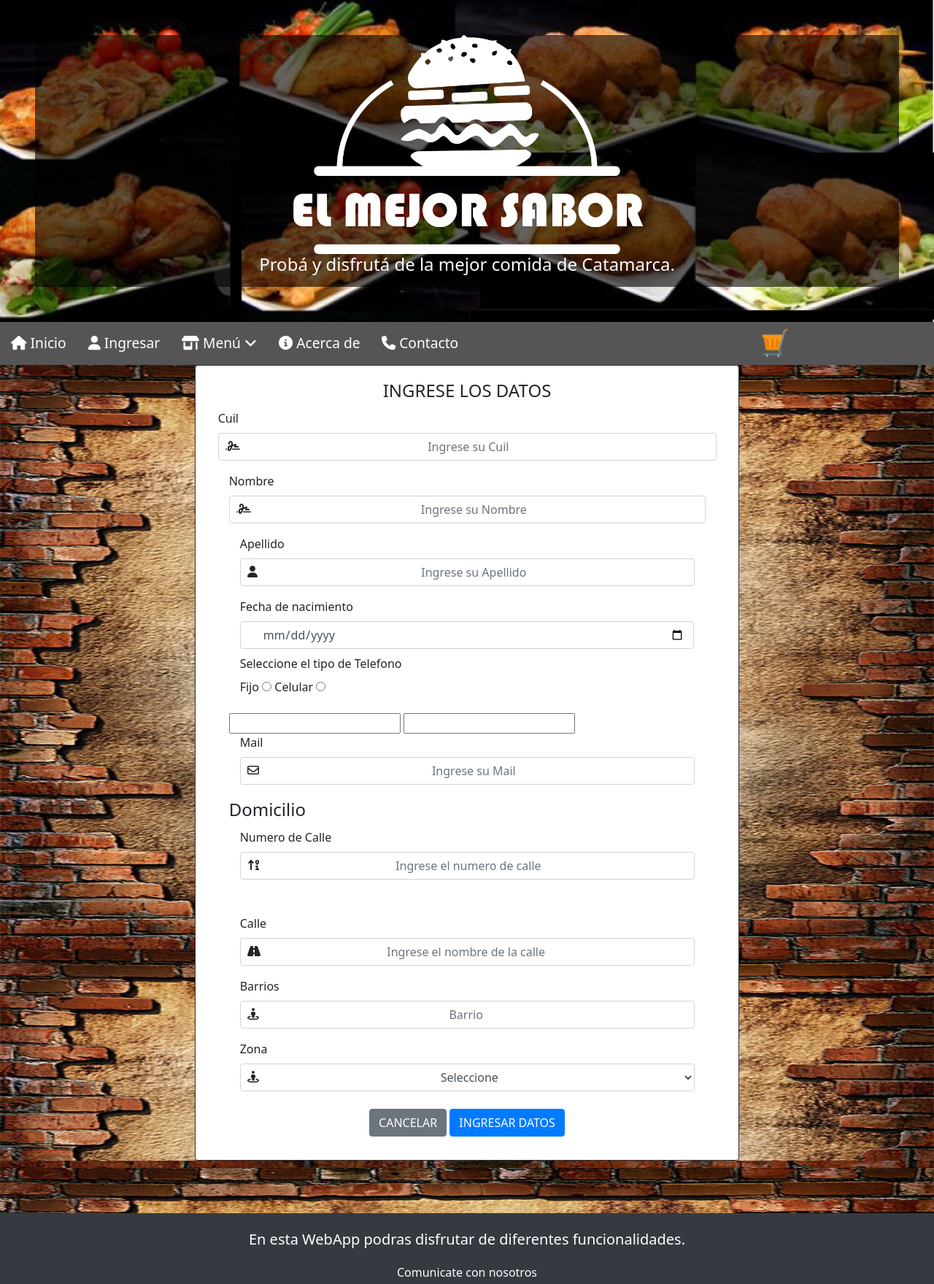
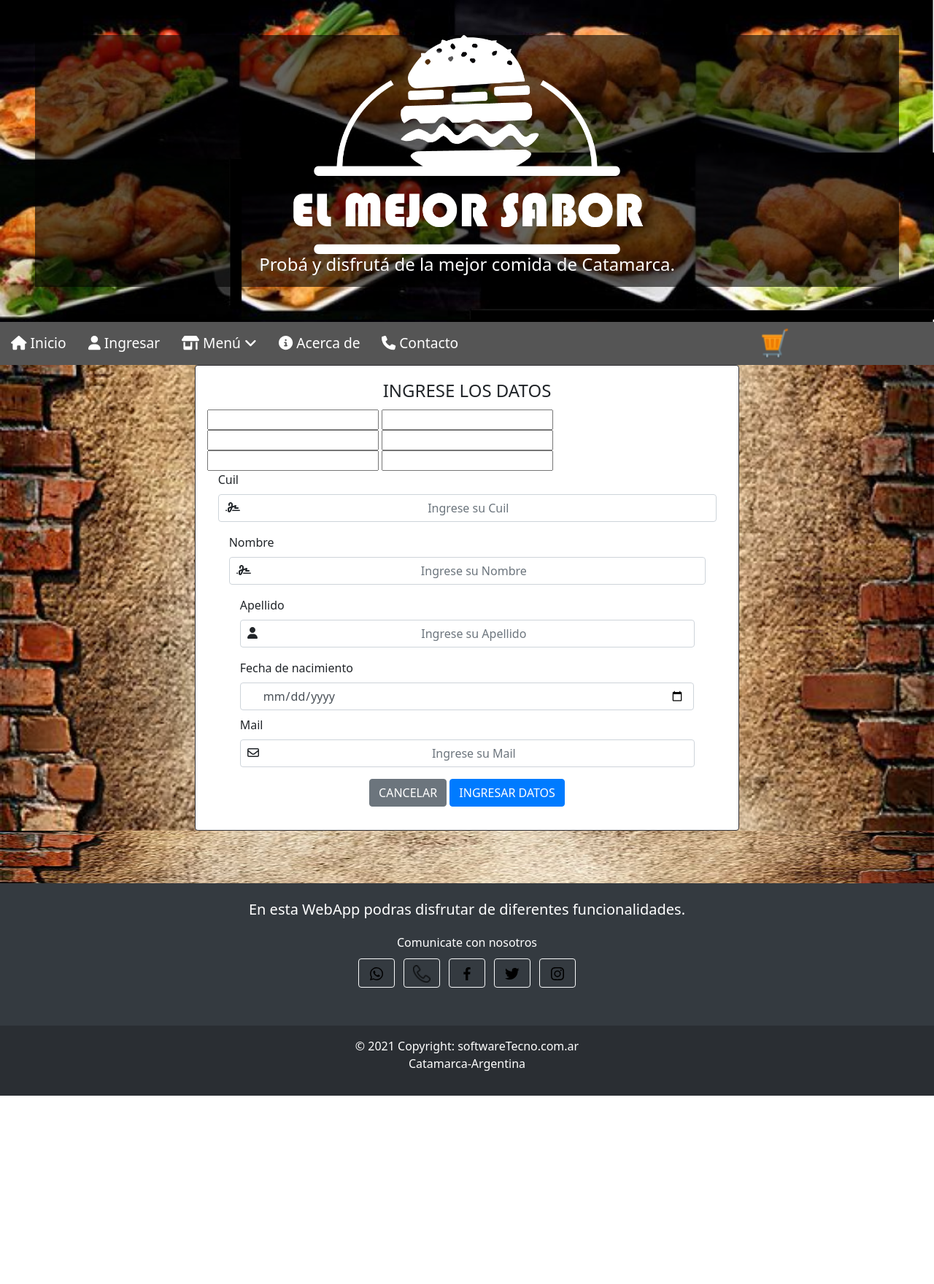
Before and after one commit to JuarezDanielPoman/Rotiseria, a Django app: page /Usuario/RegistroDeClientes in a window 1280 px wide. Shown: the top 1759 px of the page at 73% size. After the commit the page ends 1501 px from the top, so only its background shows below. Run offline with Django 4.2, Linux system fonts and the light colour scheme; some libraries are stand-ins or nearby versions; some web fonts are replaced.

Commit message:
falta telefono y domicilio

```diff
--- a/Laboratorio/Rotiseria/apps/Usuario/forms.py
+++ b/Laboratorio/Rotiseria/apps/Usuario/forms.py
@@ -1,5 +1,6 @@
 from ast import pattern
 import email
+from email.policy import default
 from re import A
 from tkinter import Widget
 from xml.dom.minidom import AttributeList
@@ -7,14 +8,18 @@
 from django.core.exceptions import ValidationError
 from django.forms import NumberInput, TextInput
 
-from .models import Persona
+from .models import Domicilio, Persona
 
 class PersonaForm(forms.ModelForm):
     numero = forms.CharField()
     tipo_telefono = forms.CharField()
+    nombre_calle = forms.CharField()
+    numero_calle = forms.IntegerField()
+    nombre_barrio = forms.CharField()
+    descripcion_zona = forms.CharField()
     class Meta:
         model = Persona
-        fields = ('cuil', 'apellido','nombre', 'fecha_nacimiento', 'email','numero','domicilio')
+        fields = ('cuil', 'apellido','nombre', 'fecha_nacimiento', 'email','numero','numero_calle','nombre_calle','nombre_barrio','descripcion_zona')
 
         widgets = {
             'cuil': forms.NumberInput(attrs={'name':"cuil" , 'type':"number" , 'class':"form-control mb-2 text-center" , 'id':"cuil", 'placeholder':"Ingrese su Cuil"}),
@@ -22,8 +27,21 @@
             'apellido': forms.TextInput(attrs={'name':"apellido" ,'pattern':"[a-zA-ZñÑáéíóúÁÉÍÓÚüÜ ']{2,25}" , 'type':"text" , 'class':"form-control mb-2 text-center" , 'id':"apellidoi", 'placeholder':"Ingrese su Apellido"}),
             'email': forms.EmailInput(attrs={'class':"form-control mb-2 text-center" , 'type':"email", 'id':"correo",'placeholder':"Ingrese su Mail"}),
             'fecha_nacimiento': forms.DateInput(attrs={'class':"form-control mb-2" ,'type':"date" ,'id':"fechanacimiento"})
+        }
 
-        }
+        def save(self, commit=True):
+            Domicilio, created = Domicilio.objects.get_or_create(
+            name = self.cleaned_data['Domicilio']
+        )
+            self.cleaned_data['Domicilio'] = Domicilio.id
+            return super(PersonaForm, self).save(commit)
+
+        def save(self, commit=True):
+            ZonaDomicilio, created = ZonaDomicilio.objects.get_or_create(
+            name = self.cleaned_data['ZonaDomicilio']
+        )
+            self.cleaned_data['ZonaDomicilio'] = ZonaDomicilio.id
+            return super(PersonaForm, self).save(commit)
 
 
 
--- a/Laboratorio/Rotiseria/apps/Usuario/models.py
+++ b/Laboratorio/Rotiseria/apps/Usuario/models.py
@@ -44,7 +44,7 @@
     apellido = models.CharField(max_length=200, blank= True)
     fecha_nacimiento = models.DateField(blank= True)
     email = models.CharField(max_length=300,blank= True)
-    domicilio = models.ForeignKey(Domicilio, on_delete=models.CASCADE)
+    domicilio = models.ForeignKey(Domicilio, on_delete=models.CASCADE, default=None)
     telefono = models.ForeignKey(Telefono, on_delete=models.CASCADE, default=None)
 
     def __str__(self):
--- a/Laboratorio/Rotiseria/apps/Usuario/templates/usuario/RegistroDeClientes.html
+++ b/Laboratorio/Rotiseria/apps/Usuario/templates/usuario/RegistroDeClientes.html
@@ -11,6 +11,13 @@
                         <fieldset>
                         <legend class="text-center"><span>INGRESE LOS DATOS</span></legend>
                         {{form.errors}}
+
+                        {{form.numero}}
+                        {{form.tipo_telefono}}
+                        {{form.numero_calle}}
+                        {{form.nombre_calle}}
+                        {{form.nombre_barrio}}
+                        {{form.descripcion_zona}}
                         <div class="col-auto mb-2">
                             <label  for="cuil">Cuil</label><br>
                                 <div class="hvr-icon-pulse form-group has-feedback">
@@ -41,28 +48,7 @@
                             {{form.fecha_nacimiento}}
                         </div>
 
-                        <div class="col-auto mb-2">
-                            <label>Seleccione el tipo de Telefono</label>
-                                <div>
-                                    <label>Fijo</label>
-                                    <input  type="radio" name="telefono-seleccionado" id="fijo" onclick="mostrarInputFijo()">
 
-                                    <label>Celular</label>
-                                    <input type="radio" name="telefono-seleccionado" id="celular" onclick="mostrarInputCelular()">
-
-
-                                </div>
-                                <div class="hvr-icon-pulse form-group has-feedback">
-                                    <i class="fa-solid fa-phone form-control-feedback hvr-icon inactivo"></i>
-                                    <input class="form-control mb-2 text-center inactivo" type="tel" required id="estado-fijo" placeholder="Ingrese su telefono fijo">
-                                </div>
-                                <div class="hvr-icon-pulse form-group has-feedback">
-                                    <i class="hvr-icon fa-solid fa-phone form-control-feedback hvr-icon inactivo"></i>
-                                    <input class="form-control mb-2 text-center inactivo" type="tel" required id="estado-celular" placeholder="Ingrese su telefono celular">
-                                </div>
-                        </div>
-                        {{form.numero}}
-                        {{form.tipo_telefono}}
 
 
                         <div class="col-auto mb-2">
@@ -73,58 +59,7 @@
                         </div>
                         </div>
 
-                        <fieldset>
-                            <legend>Domicilio</legend>
 
-                            <div class="col-auto">
-                                <label for="numero-calle">Numero de Calle</label><br>
-                                <div class="hvr-icon-pulse form-group has-feedback">
-                                    <i class="hvr-icon fa-solid fa-arrow-up-9-1 form-control-feedback"></i>
-                                    <input class="form-control mb-2 text-center" type="number" name="numero-calle" id="numero-calle" placeholder="Ingrese el numero de calle"><br>
-                                </div>
-                           </div>
-
-                            <div class="col-auto">
-                                <label>Calle</label><br>
-                               <div class="hvr-icon-pulse form-group has-feedback">
-                                 <i class="fa-solid fa-road form-control-feedback hvr-icon"></i>
-                                 <input class="form-control mb-2 text-center" list="lista-calle" placeholder="Ingrese el nombre de la calle">
-                                     <datalist id="lista-calle">
-                                         <option value="1 de Mayo"></option>
-                                         <option value="15 de Noviembre"></option>
-                                         <option value="9 de Julio"></option>
-                                     </datalist>
-                               </div>
-                            </div>
-
-                            <div class="col-auto">
-                                <label>Barrios</label><br>
-                                <div class="hvr-icon-pulse form-group has-feedback">
-                                    <i class="hvr-icon fa-solid fa-street-view form-control-feedback"></i>
-                                <input class="form-control mb-2 text-center" list="lista-barrio" placeholder="Barrio">
-                                    <datalist id="lista-barrio">
-                                        <option value="10 VIVIENDA"></option>
-                                        <option value="11 DE MAYO"></option>
-                                        <option value="16 DE AGOSTO"></option>
-                                    </datalist>
-                                </div>
-                            </div>
-
-                            <div class="col-auto">
-                                <label for="zona-domicilicio">Zona</label><br>
-                                <div class="hvr-icon-pulse form-group has-feedback">
-                                    <i class="hvr-icon fa-solid fa-street-view form-control-feedback"></i>
-                                <select class="form-control mb-2 text-center" name="zona-domicilio" id="zona-domicilicio">
-                                    <option value="" selected>Seleccione</option>
-                                    <option value="1">Norte</option>
-                                    <option value="2">Sur</option>
-                                    <option value="3">Este</option>
-                                    <option value="4">Oeste</option>
-                                </select>
-                                </div>
-                            </div>
-
-                        </fieldset>
 
                  </fieldset>
                  <div class="col-auto text-center">
--- a/Laboratorio/Rotiseria/apps/Usuario/views.py
+++ b/Laboratorio/Rotiseria/apps/Usuario/views.py
@@ -4,6 +4,9 @@
 from django.shortcuts import render, get_object_or_404, redirect
 from django.urls import reverse
 from django.contrib.auth.decorators import permission_required
+from apps.Usuario.models import Persona
+
+from apps.Usuario.models import Domicilio
 
 
 from .forms import PersonaForm
@@ -14,8 +17,8 @@
     if (request.method == 'POST'):
         cliente_form = PersonaForm(request.POST)
         if cliente_form.is_valid():
-            nuevo_cliente = cliente_form.save(commit=True)
-            id=id
+            nuevo_cliente = cliente_form.save(commit=False)
+            nuevo_cliente.save()
 
     else:
         cliente_form = PersonaForm()
```
Also changed, not shown: Laboratorio/Rotiseria/apps/Usuario/migrations/0006_alter_persona_domicilio.py (added).
